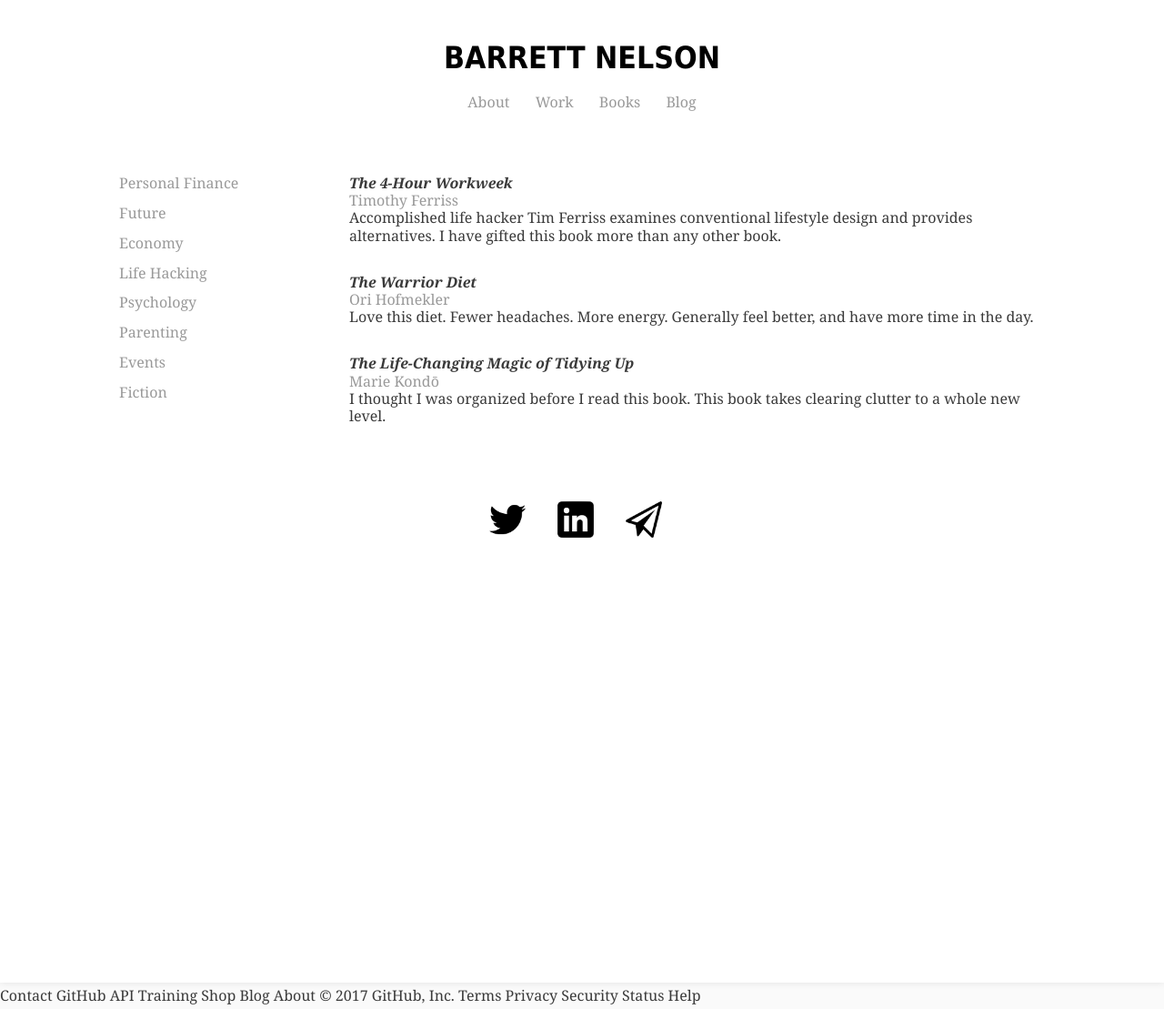
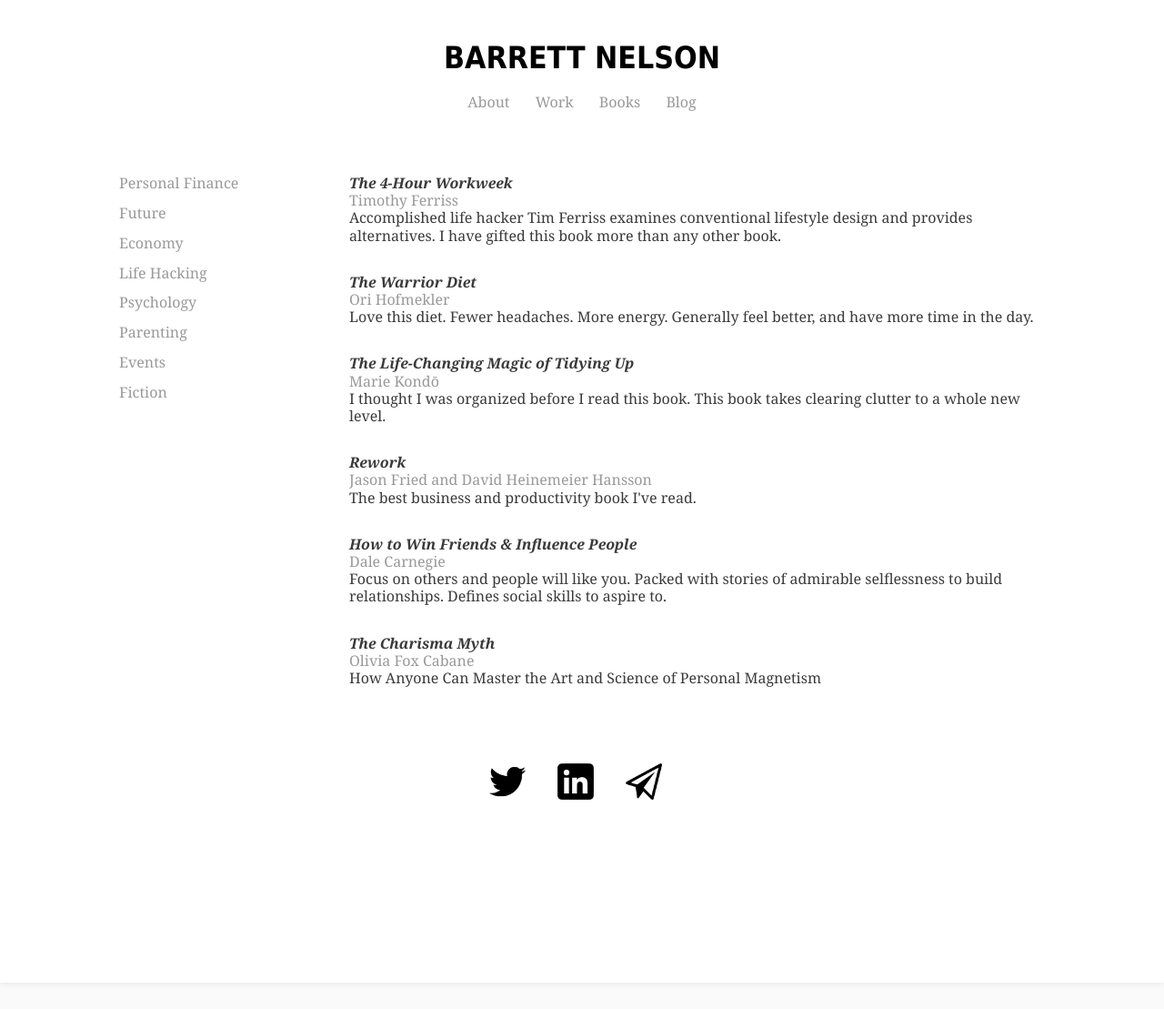
Before and after one commit to bstnel/bstnel.github.io, a Jekyll site: the page books/lifehacking/index.html, which Jekyll copies as it is, in a window 1280 px wide. Shown: the whole page at 91% size. Built offline with Jekyll 4.4.1, drawn with Linux system fonts in a browser that asks for light colours; after the commit the page ends 1080 px from its top, so only the background shows below that.

Commit message:
Update index.html

```diff
--- a/books/lifehacking/index.html
+++ b/books/lifehacking/index.html
@@ -59,7 +59,21 @@
   <h4>Marie Kondō</h4>
   <h5>I thought I was organized before I read this book. This book takes clearing clutter to a whole new level. </h5>
       </p>
-
+        <p>
+          <h3>Rework</h3>
+  <h4>Jason Fried and David Heinemeier Hansson</h4>
+  <h5>The best business and productivity book I've read. </h5>
+      </p>
+	<p>
+          <h3>How to Win Friends & Influence People</h3>
+  <h4>Dale Carnegie</h4>
+  <h5>Focus on others and people will like you. Packed with stories of admirable selflessness to build relationships. Defines social skills to aspire to. </h5>
+      </p>
+        <p>
+          <h3>The Charisma Myth</h3>
+  <h4>Olivia Fox Cabane</h4>
+  <h5>How Anyone Can Master the Art and Science of Personal Magnetism</h5>
+      </p>
 
 	</div>
 	<p>
@@ -75,5 +89,3 @@
 
 </body>
 </html>
-Contact GitHub API Training Shop Blog About
-© 2017 GitHub, Inc. Terms Privacy Security Status Help
```
